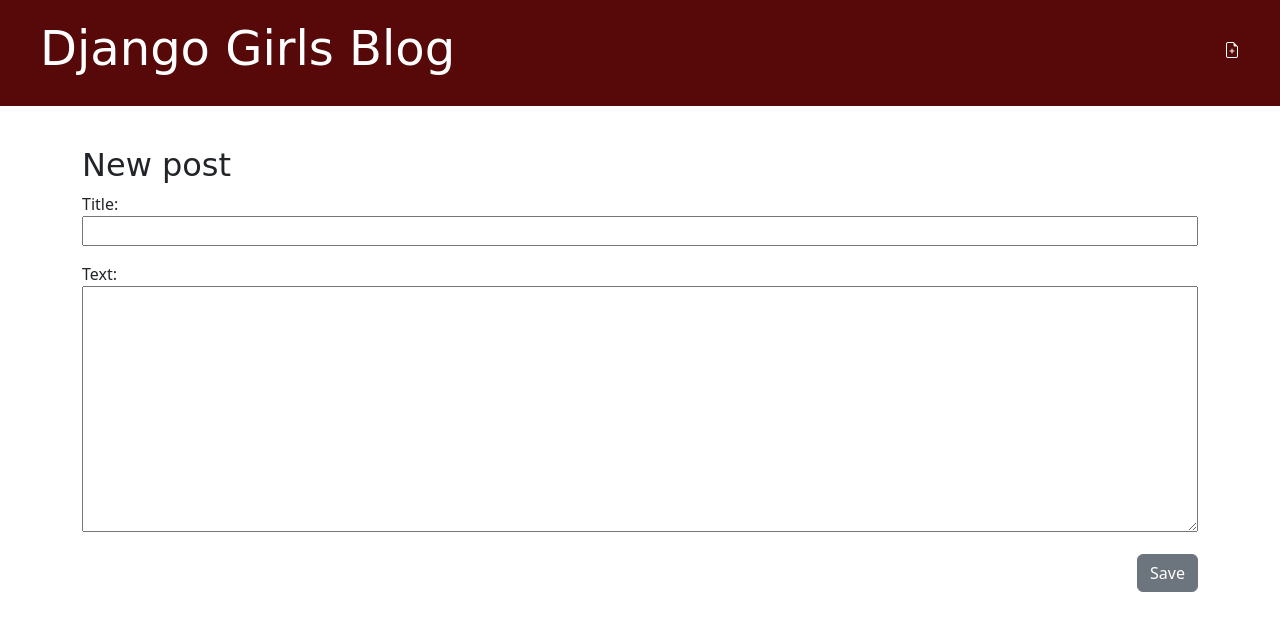
After one commit to cameliahanes/Django-Blog, a Django app: page /post/new/ in a window 1280 px wide. The commit adds this page. Shown: the top 631 px of the page. Run offline with Django 3.2, Linux system fonts and the light colour scheme.

Commit message:
Add support for creating new articles in a form.

```diff
--- /dev/null
+++ b/djangogirls/blog/forms.py
@@ -0,0 +1,8 @@
+from django import forms
+
+from .models import Post
+
+class PostForm(forms.ModelForm):
+    class Meta:
+        model = Post
+        fields = ('title', 'text')
--- a/djangogirls/blog/templates/blog/base.html
+++ b/djangogirls/blog/templates/blog/base.html
@@ -8,6 +8,11 @@
     </head>
     <body>
         <header class="page-header">
+            <div>
+                <a href="{% url 'post_new' %}" class="top-menu">
+                    {% include './icons/file-earmark-plus.svg' %}
+                </a>
+            </div>
             <h1><a href="/">Django Girls Blog</a></h1>
         </header>
         <main class="container">
--- /dev/null
+++ b/djangogirls/blog/templates/blog/post_edit.html
@@ -0,0 +1,10 @@
+{% extends 'blog/base.html' %}
+
+{% block content %}
+    <h2>New post</h2>
+    <form method="POST" class="post-form">
+        {% csrf_token %}
+        {{ form.as_p }}
+        <button type="submit" class="save btn btn-secondary">Save</button>
+    </form>
+{% endblock %}
--- a/djangogirls/blog/urls.py
+++ b/djangogirls/blog/urls.py
@@ -4,4 +4,5 @@ from . import views
 urlpatterns = [
     path('', views.post_list, name='post_list'),
     path('post/<int:pk>/', views.post_detail, name='post_detail'),
+    path('post/new/', views.post_new, name='post_new'),
 ]
--- a/djangogirls/blog/views.py
+++ b/djangogirls/blog/views.py
@@ -1,13 +1,27 @@
 from django.shortcuts import render, get_object_or_404
 from .models import Post
+from .forms import PostForm
 from django.utils import timezone
-from django.http import HttpResponse
+from django.shortcuts import redirect
 
 def post_list(request):
-    # return HttpResponse('<h1>Page was found</h1>')
     posts = Post.objects.filter(published_date__lte=timezone.now()).order_by('published_date')
     return render(request, 'blog/post_list.html', {'posts': posts})
 
 def post_detail(request, pk):
     post = get_object_or_404(Post, pk=pk)
     return render(request, 'blog/post_detail.html', {'post': post})
+
+def post_new(request):
+    if request.method == "POST":
+        form = PostForm(request.POST)
+        if form.is_valid():
+            post = form.save(commit=False)
+            post.author = request.user
+            post.published_date = timezone.now()
+            post.save()
+            return redirect('post_detail', pk=post.pk)
+    else:
+        form = PostForm()
+
+    return render(request, 'blog/post_edit.html', {'form': form})
```
Also changed, not shown: djangogirls/blog/templates/blog/icons/file-earmark-plus.svg (added).
